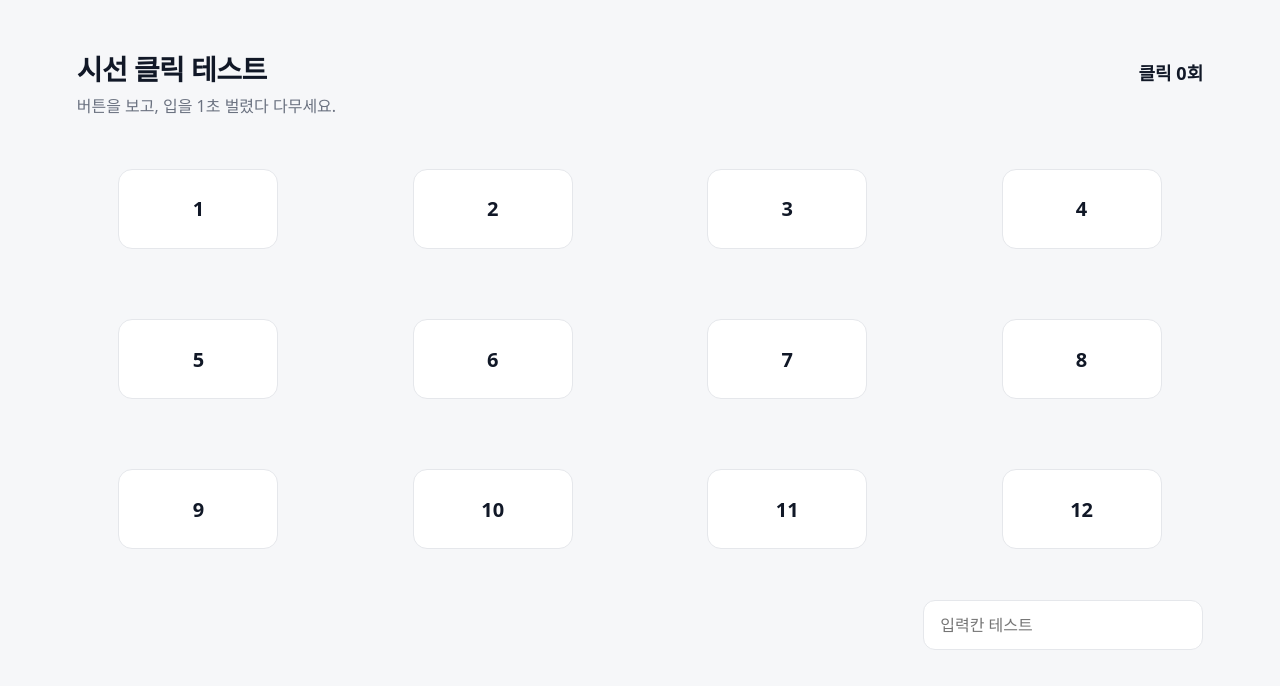
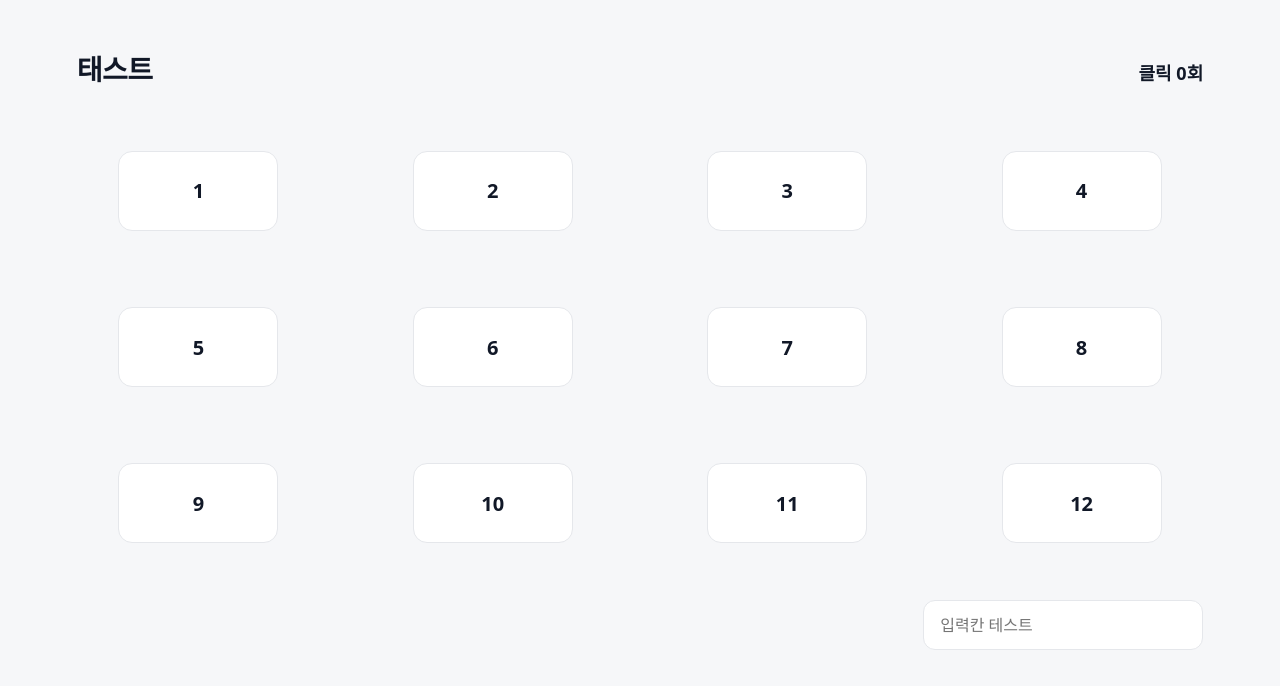
Before and after one commit to miy6868/eye_cur, a browser extension: page demo.html in a window 1280 px wide. Drawn offline with Linux system fonts and the light colour scheme.

Commit message:
demo.html 제목과 안내 문구 변경
Co-Authored-By: Claude Opus 5.5 <noreply@anthropic.com>

```diff
--- a/demo.html
+++ b/demo.html
@@ -2,7 +2,7 @@
 <html lang="ko">
 <meta charset="utf-8">
 <meta name="viewport" content="width=device-width, initial-scale=1">
-<title>시선 클릭 테스트</title>
+<title>테스트</title>
 <style>
   * { box-sizing: border-box; }
   body {
@@ -40,8 +40,8 @@
 </style>
 <header>
   <div>
-    <h1>시선 클릭 테스트</h1>
-    <p>버튼을 보고, 입을 1초 벌렸다 다무세요.</p>
+    <h1>태스트<h1>
+    <p> </p>
   </div>
   <output id="result" aria-live="polite">클릭 0회</output>
 </header>
```
